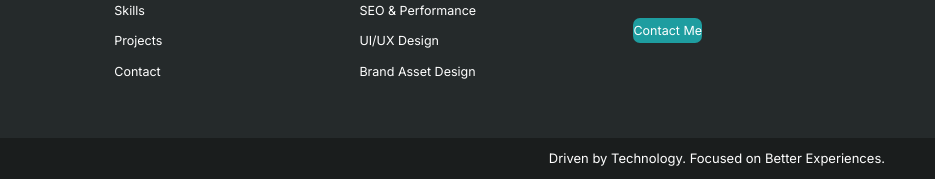
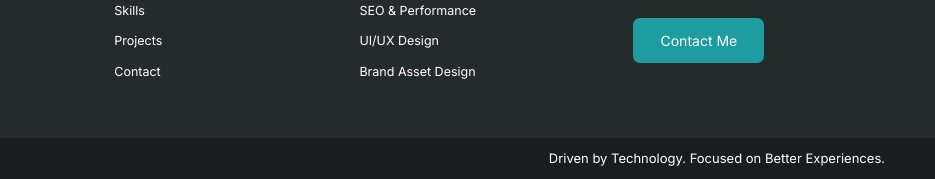
Before and after one commit to Tshepisomofokeng/portfolio, a plain HTML site: page index.html in a window 1280 px wide. Shown: the part 3015-3194 px from the top of the page, 345-1280 px from the left. Drawn offline with Linux system fonts and the light colour scheme.

Commit message:
Fix button

```diff
--- a/index.html
+++ b/index.html
@@ -247,7 +247,7 @@
     <link rel="stylesheet" href="https://fonts.googleapis.com/css2?family=Inter:wght@400;500;600;700&family=Lora:wght@400;500;600&display=swap" media="print" onload="this.media='all'">
     <noscript><link rel="stylesheet" href="https://fonts.googleapis.com/css2?family=Inter:wght@400;500;600;700&family=Lora:wght@400;500;600&display=swap"></noscript>
 
-    <link rel="stylesheet" href="style.min.css?v=e06276fc">
+    <link rel="stylesheet" href="style.min.css?v=e93bb3ea">
 
     <script src="action.min.js?v=342efcf2" defer></script>
 </head>
--- a/style.css
+++ b/style.css
@@ -1263,6 +1263,10 @@ h2 {
     color: #fff;
     font-size: 12.5px;
     font-weight: 200;
+    margin: 8px 0;
+}
+
+.footer-grid > div:not(.footer-brand) > a:not(.footer-cta) {
     margin: 5px 0;
     padding: 3px 0;
 }
@@ -1284,14 +1288,17 @@ h2 {
     font-size: 18px;
 }
 
-.footer-cta {
-    display: inline-block !important;
-    margin-top: 8px !important;
+/* Footer "Contact Me" button: one definition for every screen size, identical to
+   the phone version. The selector is as specific as the generic footer-link rule
+   above it, so the two never fight (no !important needed). */
+.footer-grid > div:not(.footer-brand) > a.footer-cta {
+    display: inline-block;
+    margin: 8px 0 0;
+    padding: 12px 27px;
+    border-radius: 7px;
     background: var(--teal);
-    color: #fff !important;
-    padding:
-        9px 27px;
-    border-radius: 7px;
+    color: #fff;
+    font-size: 14px;
 }
 
 .copyright {
@@ -1650,7 +1657,7 @@ button {
         margin-right .3s var(--ease);
 }
 
-.footer-grid > div:not(.footer-brand) > a {
+.footer-grid > div:not(.footer-brand) > a:not(.footer-cta) {
     transition: color .25s ease;
 }
 
@@ -2779,14 +2786,10 @@ main:focus {
         gap: 28px;
     }
 
-    .footer-grid > div:not(.footer-brand) > a {
+    .footer-grid > div:not(.footer-brand) > a:not(.footer-cta) {
         font-size: 14px;
         margin: 0;
         padding: 12px 0;
-    }
-
-    .footer-cta {
-        padding: 12px 27px !important;
     }
 
     .socials a {
```
Also changed, not shown: style.min.css, 2 other files.
